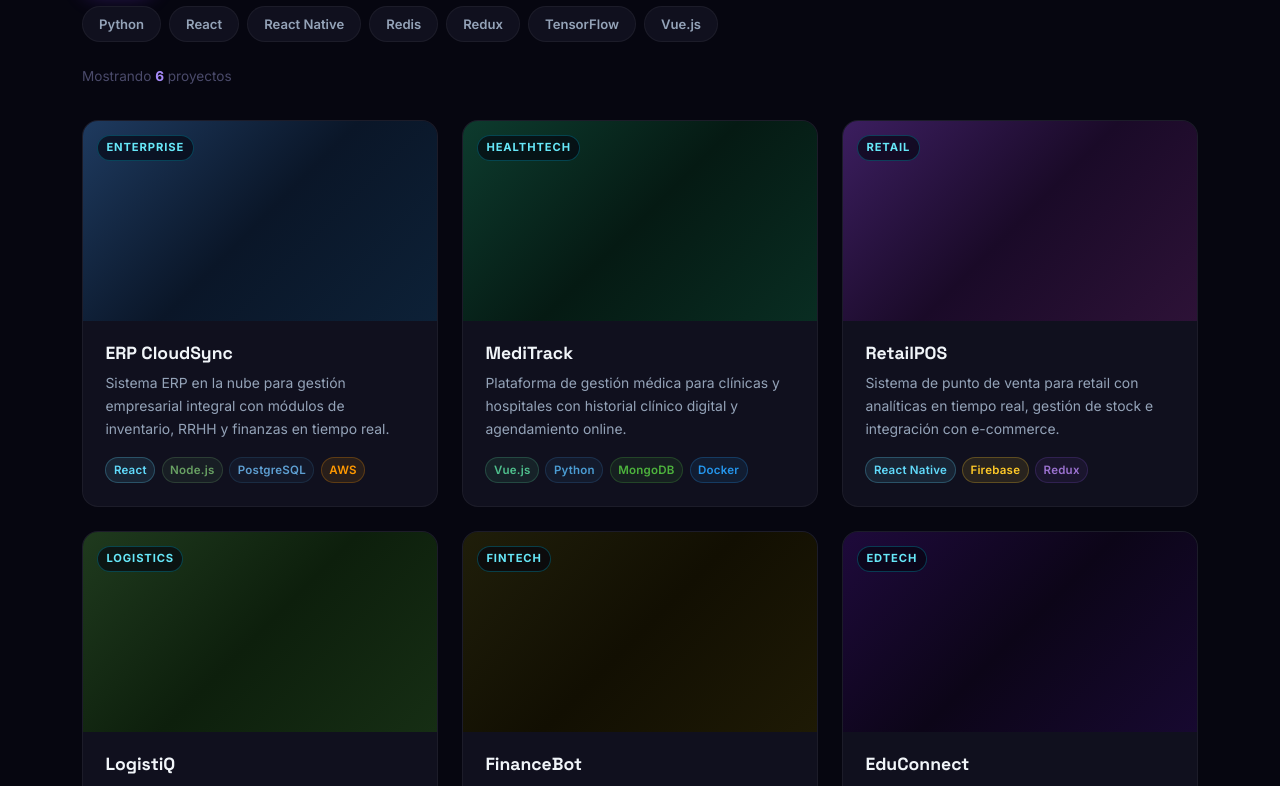
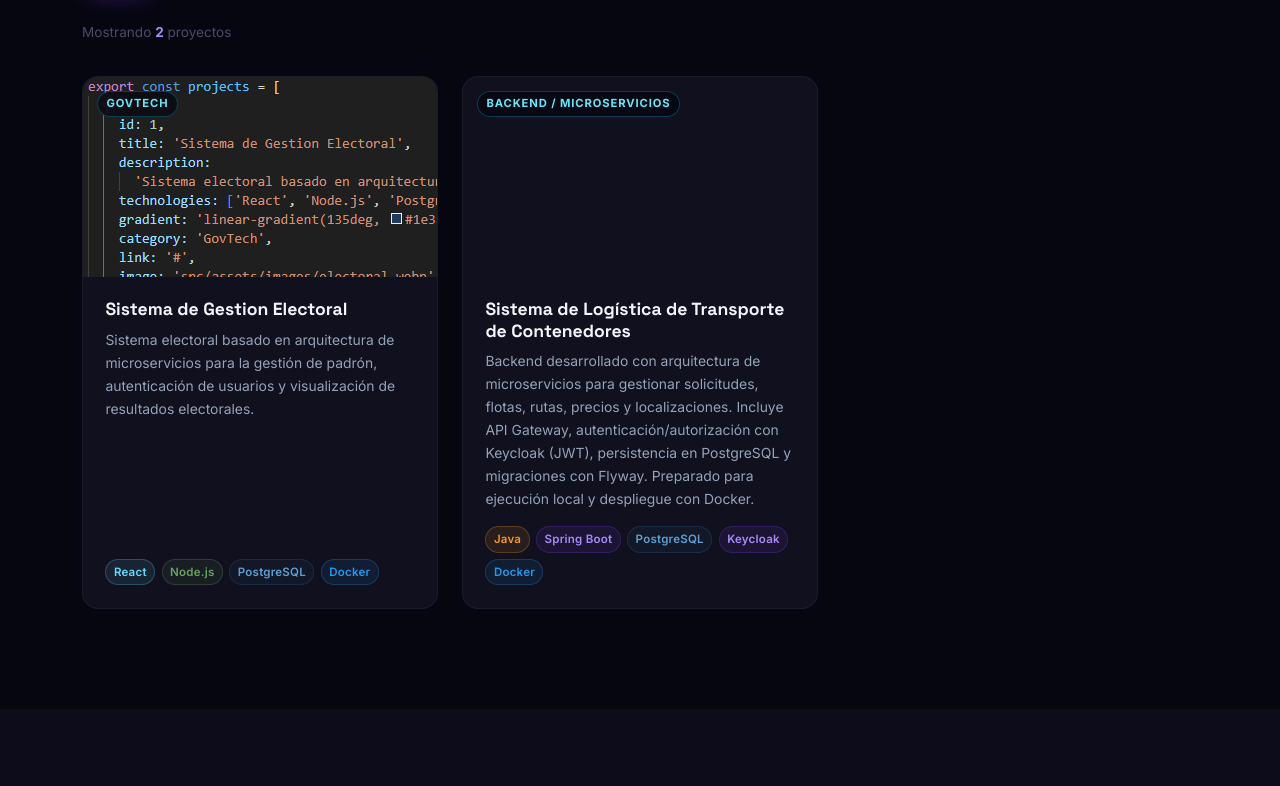
Before and after one commit to NachoChiofalo/EpsilonDesarrollos, a React (Vite) app: page /proyectos in a window 1280 px wide. Shown: the part 510-1296 px from the top of the page. Built offline with nearby package versions, Linux system fonts and the light colour scheme.

Commit message:
[ADD] Proyectos (falta poner imagenes)

```diff
--- a/src/components/ProjectCard.jsx
+++ b/src/components/ProjectCard.jsx
@@ -24,13 +24,15 @@ const TECH_COLORS = {
 }
 
 export default function ProjectCard({ project }) {
-  const { title, description, technologies = [], gradient, link, category } = project
+  const { title, description, technologies = [], gradient, link, category, image } = project
 
   return (
     <div className="project-card">
       {/* ── Gradient Image Area ── */}
       <div className="project-card-image" style={{ background: gradient }}>
+        {image && <img src={image} alt={title} className="project-card-img" />}
         <div className="project-card-image-overlay">
+          {/* ACA SE PUEDE AGREGAR UN ICONO O BOTON PARA VER EL PROYECTO
           <a
             href={link || '#'}
             className="project-view-btn"
@@ -39,7 +41,7 @@ export default function ProjectCard({ project }) {
           >
             <i className="bi bi-arrow-up-right" />
             <span>Ver Proyecto</span>
-          </a>
+          </a> */}
         </div>
         <span className="project-category">{category}</span>
       </div>
--- a/src/data/projects.js
+++ b/src/data/projects.js
@@ -7,64 +7,31 @@
 export const projects = [
   {
     id: 1,
-    title: 'ERP CloudSync',
+    title: 'Sistema de Gestion Electoral',
     description:
-      'Sistema ERP en la nube para gestión empresarial integral con módulos de inventario, RRHH y finanzas en tiempo real.',
-    technologies: ['React', 'Node.js', 'PostgreSQL', 'AWS'],
+      'Sistema electoral basado en arquitectura de microservicios para la gestión de padrón, autenticación de usuarios y visualización de resultados electorales.',
+    technologies: ['React', 'Node.js', 'PostgreSQL', 'Docker'],
     gradient: 'linear-gradient(135deg, #1e3a5f 0%, #0a1628 50%, #0d2137 100%)',
-    category: 'Enterprise',
+    category: 'GovTech',
     link: '#',
+    image: 'src/assets/images/image.png',
   },
   {
     id: 2,
-    title: 'MediTrack',
+    title: "Sistema de Logística de Transporte de Contenedores",
     description:
-      'Plataforma de gestión médica para clínicas y hospitales con historial clínico digital y agendamiento online.',
-    technologies: ['Vue.js', 'Python', 'MongoDB', 'Docker'],
-    gradient: 'linear-gradient(135deg, #0d3b2e 0%, #051a13 50%, #092d22 100%)',
-    category: 'HealthTech',
-    link: '#',
+      "Backend desarrollado con arquitectura de microservicios para gestionar solicitudes, flotas, rutas, precios y localizaciones. Incluye API Gateway, autenticación/autorización con Keycloak (JWT), persistencia en PostgreSQL y migraciones con Flyway. Preparado para ejecución local y despliegue con Docker.",
+    technologies: [
+      "Java",
+      "Spring Boot",
+      "PostgreSQL",
+      "Keycloak",
+      "Docker"
+    ],
+    category: "Backend / Microservicios",
+    link: "#"
   },
-  {
-    id: 3,
-    title: 'RetailPOS',
-    description:
-      'Sistema de punto de venta para retail con analíticas en tiempo real, gestión de stock e integración con e-commerce.',
-    technologies: ['React Native', 'Firebase', 'Redux'],
-    gradient: 'linear-gradient(135deg, #3b1e5f 0%, #1a0a28 50%, #2d1237 100%)',
-    category: 'Retail',
-    link: '#',
-  },
-  {
-    id: 4,
-    title: 'LogistiQ',
-    description:
-      'Software de logística y seguimiento de flotas en tiempo real con IA predictiva para optimizar rutas y reducir costos.',
-    technologies: ['Angular', 'Java', 'MySQL', 'Docker'],
-    gradient: 'linear-gradient(135deg, #1f3a1e 0%, #0d1f0c 50%, #162e14 100%)',
-    category: 'Logistics',
-    link: '#',
-  },
-  {
-    id: 5,
-    title: 'FinanceBot',
-    description:
-      'Chatbot financiero con IA para asesoramiento de inversiones, análisis de portafolios y alertas de mercado.',
-    technologies: ['Python', 'TensorFlow', 'FastAPI', 'React'],
-    gradient: 'linear-gradient(135deg, #1f1e0a 0%, #120f02 50%, #1e1a05 100%)',
-    category: 'FinTech',
-    link: '#',
-  },
-  {
-    id: 6,
-    title: 'EduConnect',
-    description:
-      'Plataforma LMS para instituciones educativas con gamificación, videoclases en vivo y seguimiento de progreso individual.',
-    technologies: ['React', 'Django', 'Redis', 'AWS'],
-    gradient: 'linear-gradient(135deg, #1e0a3b 0%, #0c0518 50%, #170930 100%)',
-    category: 'EdTech',
-    link: '#',
-  },
+
 ]
 
 /**
```
Also changed, not shown: src/assets/images/image.png (added).
